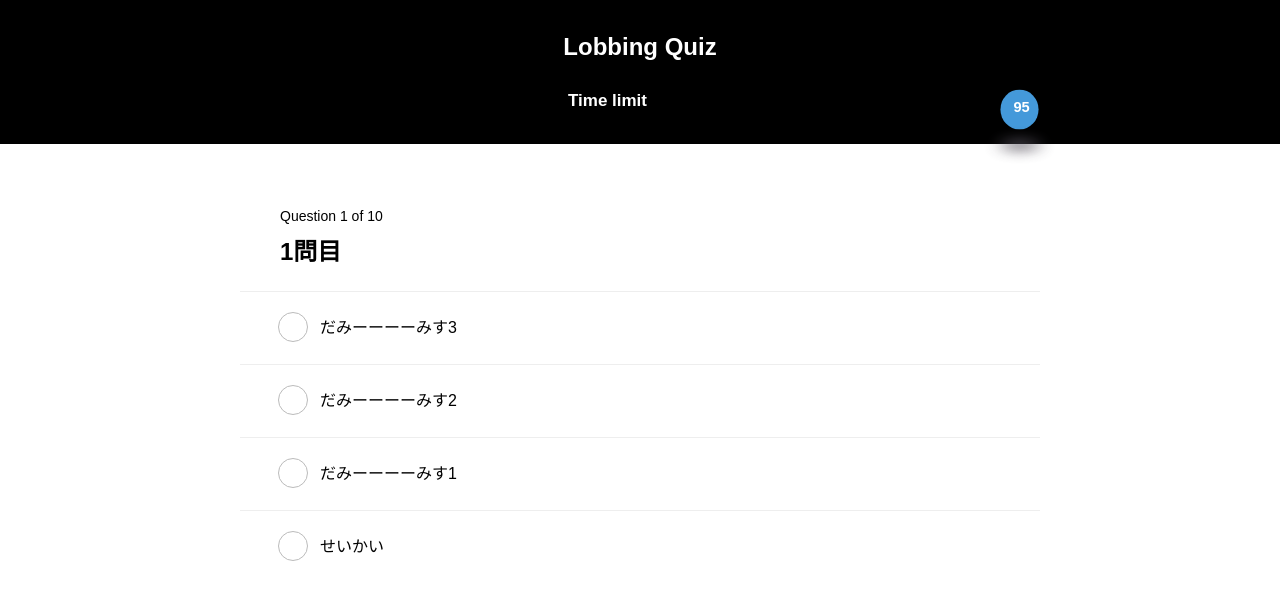
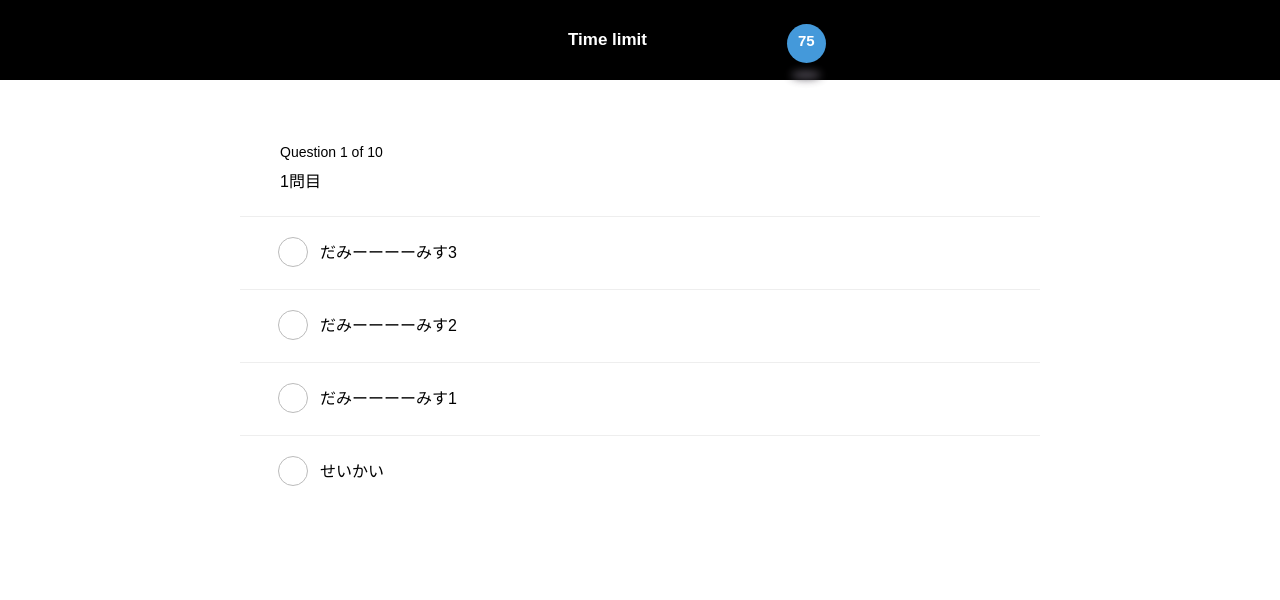
Before and after one commit to koki-table/react-quiz, a React (Create React App) app: page / in a window 1280 px wide. Shown: the top 600 px of the page. Built offline with nearby package versions, Linux system fonts and the light colour scheme; no server answers.

Commit message:
アニメーション追加　css調整

```diff
--- a/package.json
+++ b/package.json
@@ -3,6 +3,7 @@
   "version": "2.0.0",
   "private": false,
   "dependencies": {
+    "animejs": "^3.2.1",
     "firebase": "^9.6.11",
     "prop-types": "^15.6.2",
     "react": "^16.5.2",
--- a/public/index.html
+++ b/public/index.html
@@ -27,6 +27,8 @@
     </noscript>
     <div id="root"></div>
 
+
+
     <!-- <section>
       <div class="timer-text">読み込み中…</div>
     </section> -->
--- a/src/App.css
+++ b/src/App.css
@@ -5,7 +5,7 @@
 
 .App-header {
   background-color: #000;
-  padding: 13px;
+  /* padding: 13px; */
   color: white;
   text-align: center;
   /* display: flex; */
@@ -32,12 +32,21 @@
 
 /* logo */
 .bound-animation {
-  position: relative;
   width: 26%;
   min-height: 20px;
   position: absolute;
-  top: 103px;
-  right: 94px;
+  top: 33px;
+  right: 24%;
+}
+
+.bound-animation--rolling {
+  width: 26%;
+  min-height: 20px;
+  position: absolute;
+  top: 64px;
+  right: 24%;
+  bottom: 64px;
+  z-index: 1;
 }
 
 /*ボール*/
@@ -59,12 +68,14 @@
 
 .ball span {
   position: absolute;
-  top: -2px;
-  right: 9px;
+  top: 8px;
+  right: -57px;
   left: 0;
+  display: flex;
   font-weight: 700;
   font-size: 15px;
   text-align: right;
+  justify-content: center;
 }
 
 @keyframes bound-anim {
@@ -99,7 +110,7 @@
   bottom: -63px;
   margin: auto;
   width: 30px;
-  height: 10px;
+  height: 8px;
   border-radius: 50%;
   background: #58535E;
   -webkit-filter: blur(6px);
@@ -122,17 +133,23 @@
 }
 
 /* timer */
+.timer {
+  /* font-weight: 700;
+  font-size: 20px;
+  margin: 10px 0 10px -65px; */
+  font-weight: 700;
+  font-size: 20px;
+  margin: 0 0 0 -65px;
+  /* padding: 10px 0; */
+}
+
 .timer-container {
   display: flex;
   justify-content: center;
   align-items: center;
+  padding: 20px 0;
 }
 
-.timer {
-  font-weight: 700;
-  font-size: 20px;
-  margin: 10px 0 10px -65px;
-}
 
 .timer-text {
   font-size: 17px;
--- a/src/App.js
+++ b/src/App.js
@@ -4,12 +4,14 @@ import quizMistake from './api/quizMistake';
 import Quiz from './components/Quiz';
 import Result from './components/Result';
 import Mistake from './components/Mistake';
+import Rolling from './components/Rolling';
 // eslint-disable-next-line no-unused-vars
 // import logo from './svg/logo.svg';
 import './App.css';
 // eslint-disable-next-line no-unused-vars
 import { element } from 'prop-types';
 import ReactDOM from 'react-dom'
+import { CSSTransitionGroup } from 'react-transition-group';
 
 class App extends Component {
   constructor(props) {
@@ -24,7 +26,7 @@ class App extends Component {
       answer: '',
       answersCount: {},
       result: '',
-      timerCount: 100,
+      timerCount: 80,
     };
 
     this.handleAnswerSelected = this.handleAnswerSelected.bind(this);
@@ -297,7 +299,7 @@ class App extends Component {
       //カウントダウン
       if(counterTimer > 0) {
 
-        if (this.state.mistake) {
+        if (this.state.mistake || this.state.result) {
           // this.setState.timerCount = 44
           console.log("ddddd")
           clearTimeout(timerCountDown);
@@ -323,17 +325,67 @@ class App extends Component {
             mistakeText: quizMistakeText[2],
             mistakeCount: quizMistakeCount[2]
           });
+          return;
         } else if (this.state.questionId === 3) {
           this.setState({
             mistake: [],
             mistakeText: quizMistakeText[3],
             mistakeCount: quizMistakeCount[3]
           });
+        } else if (this.state.questionId === 4) {
+          this.setState({
+            mistake: [],
+            mistakeText: quizMistakeText[4],
+            mistakeCount: quizMistakeCount[4]
+          });
+        } else if (this.state.questionId === 5) {
+          this.setState({
+            mistake: [],
+            mistakeText: quizMistakeText[5],
+            mistakeCount: quizMistakeCount[5]
+          });
+        } else if (this.state.questionId === 6) {
+          this.setState({
+            mistake: [],
+            mistakeText: quizMistakeText[6],
+            mistakeCount: quizMistakeCount[6]
+          });
+        } else if (this.state.questionId === 7) {
+          this.setState({
+            mistake: [],
+            mistakeText: quizMistakeText[7],
+            mistakeCount: quizMistakeCount[7]
+          });
+        } else if (this.state.questionId === 8) {
+          this.setState({
+            mistake: [],
+            mistakeText: quizMistakeText[8],
+            mistakeCount: quizMistakeCount[8]
+          });
+        } else if (this.state.questionId === 9) {
+          this.setState({
+            mistake: [],
+            mistakeText: quizMistakeText[9],
+            mistakeCount: quizMistakeCount[9]
+          });
+        } else if (this.state.questionId === 10) {
+          this.setState({
+            mistake: [],
+            mistakeText: quizMistakeText[10],
+            mistakeCount: quizMistakeCount[10]
+          });
         }
       };
 
       //JSXの中身
       const elm = (
+      <CSSTransitionGroup
+      transitionName="fade"
+      transitionEnterTimeout={800}
+      transitionLeaveTimeout={500}
+      transitionAppear
+      transitionAppearTimeout={800}
+      >
       <section className="timer-container">
         <p className='timer-text'>{ text }</p>
         <div className="bound-animation">
@@ -341,6 +393,7 @@ class App extends Component {
             <span className="shadow"></span>
           </div>
       </section>
+      </CSSTransitionGroup>
       );
 
       if (!this.state.mistake) {
@@ -351,19 +404,23 @@ class App extends Component {
 
     //タイマー処理
     // 第一引数に処理、第二引数が時間
+    if (!this.state.mistake) {
     setInterval(timerCountDown, 1000);
+    }
   }
 
   render() {
     return (
       <div className="App">
         <div className="App-header">
+          <Rolling/>
+
           {/* <img src={logo} className="App-logo" alt="logo" /> */}
           {/* <div className="bound-container">
             <span className="ball"></span>
             <span className="shadow"></span>
           </div> */}
-          <h2>Lobbing Quiz</h2>
+          {/* <h2>Lobbing Quiz</h2> */}
           <div className='timer'></div>
         </div>
         {this.judgment()}
--- a/src/components/Question.js
+++ b/src/components/Question.js
@@ -2,7 +2,7 @@ import React from 'react';
 import PropTypes from 'prop-types';
 
 function Question(props) {
-  return <h2 className="question">{props.content}</h2>;
+  return <p className="question">{props.content}</p>;
 }
 
 Question.propTypes = {
--- /dev/null
+++ b/src/components/Rolling.js
@@ -0,0 +1,78 @@
+import React from 'react';
+// import PropTypes from 'prop-types';
+import anime from 'animejs/lib/anime.es.js'
+
+function Rolling() {
+    // ローディングアニメーション/////////////////////////////////////////////////
+// eslint-disable-next-line no-unused-vars
+const logo = document.getElementById('logo')
+// const startAnimation = document.getElementById('startAnimation')
+
+window.onload = function() {
+  // timelineデフォルトのパラメーターを設定
+  let timeline = anime.timeline({
+    targets: '.st0',
+    direction: 'normal',
+    loop: false
+  })
+  // 線画部分のアニメーションを設定
+  timeline.add({
+    strokeDashoffset: [anime.setDashoffset, 0],
+    easing: 'easeInOutSine',
+    fill: ['transparent', 'transparent'], // 塗りつぶしを透明のままにする
+    duration: 300,
+    delay: function(el, i) {
+      return i * 150
+    }
+  })
+  // 塗りつぶしのアニメーションを設定
+  timeline.add(
+    {
+      easing: 'easeInOutSine',
+      fill: ['transparent', '#000000'],
+      duration: 500
+    },
+    '-=200'
+  ) // ひとつ前のアニメーションが終わる200ミリ秒前に開始する
+
+  setTimeout(function() {
+    document.getElementsByClassName('sec-loading')[0].classList.add('end')
+  }, 1800)
+}
+  return <div className="sec-loading">
+      <div class="bound-animation--rolling"><span class="ball"></span><span class="shadow"></span></div>
+  <div className="container">
+    <svg id="logo" data-name="レイヤー 1" xmlns="http://www.w3.org/2000/svg" viewBox="0 0 372.67 95.36">
+      <g id="text-full">
+        <g id="text-1">
+          <path className="st0" d="M60.21,71.41H11.57A5.59,5.59,0,0,1,9.43,71a5.21,5.21,0,0,1-1.7-1.13,5.38,5.38,0,0,1-1.13-1.7A5.57,5.57,0,0,1,6.19,66V12.59H16.86V60.74H60.21Z"/>
+        </g>
+        <g id="text-2">
+          <path className="st0" d="M115.09,56.44a16.11,16.11,0,0,1-.7,4.94,14.53,14.53,0,0,1-1.84,3.86,12.87,12.87,0,0,1-2.67,2.83A15.74,15.74,0,0,1,106.7,70a16.51,16.51,0,0,1-6.58,1.44H80.88A17.12,17.12,0,0,1,76,70.63a14.1,14.1,0,0,1-8.59-7.2,14.86,14.86,0,0,1-1.5-7V42a14.78,14.78,0,0,1,1.5-7,14.43,14.43,0,0,1,3.73-4.64A14.22,14.22,0,0,1,76,27.85a17.12,17.12,0,0,1,4.84-.78h19.24a15,15,0,0,1,7,1.48,13.82,13.82,0,0,1,4.64,3.71,14.76,14.76,0,0,1,2.56,4.86,16.94,16.94,0,0,1,.8,4.88ZM104.43,42.08a4.37,4.37,0,0,0-1.11-3.28,4.45,4.45,0,0,0-3.2-1.07H81a4.47,4.47,0,0,0-3.24,1.09A4.31,4.31,0,0,0,76.62,42V56.44A3.86,3.86,0,0,0,81,60.74h19.16a4.29,4.29,0,0,0,3.24-1.1,4.45,4.45,0,0,0,1.07-3.2Z"/>
+        </g>
+        <g id="text-3">
+          <path className="st0" d="M173,56.44a15.93,15.93,0,0,1-.34,3.2A17.13,17.13,0,0,1,171.61,63a15.34,15.34,0,0,1-1.91,3.18,12.7,12.7,0,0,1-2.83,2.68A13.94,13.94,0,0,1,163,70.71a15.93,15.93,0,0,1-4.92.7H138.88a16,16,0,0,1-3.2-.35A16.28,16.28,0,0,1,132.34,70a15.74,15.74,0,0,1-3.18-1.9,13.2,13.2,0,0,1-2.69-2.83,14,14,0,0,1-1.86-3.86,16.11,16.11,0,0,1-.7-4.94V8.33h10.66V56.44a4.13,4.13,0,0,0,1.23,3.14,4.33,4.33,0,0,0,3.08,1.16h19.24a4.09,4.09,0,0,0,3.13-1.19,4.34,4.34,0,0,0,1.13-3.11V42a4.13,4.13,0,0,0-1.19-3.14,4.29,4.29,0,0,0-3.07-1.13H138.88V27.07h19.24a16.25,16.25,0,0,1,9.72,3.34,12.6,12.6,0,0,1,2.66,2.83,14.56,14.56,0,0,1,1.85,3.84A16.25,16.25,0,0,1,173,42Z"/>
+        </g>
+        <g id="text-4">
+          <path className="st0" d="M231,56.44a16,16,0,0,1-.35,3.2A16.44,16.44,0,0,1,229.61,63a15.79,15.79,0,0,1-1.91,3.18,12.7,12.7,0,0,1-2.83,2.68A14,14,0,0,1,221,70.71a15.93,15.93,0,0,1-4.92.7H196.88a15.89,15.89,0,0,1-3.2-.35,16.17,16.17,0,0,1-6.53-3,13.15,13.15,0,0,1-2.68-2.83,14.28,14.28,0,0,1-1.87-3.86,16.42,16.42,0,0,1-.7-4.94V8.33h10.67V56.44a4.13,4.13,0,0,0,1.23,3.14,4.32,4.32,0,0,0,3.08,1.16h19.23a4.09,4.09,0,0,0,3.14-1.19,4.34,4.34,0,0,0,1.13-3.11V42a4.13,4.13,0,0,0-1.19-3.14,4.32,4.32,0,0,0-3.08-1.13H196.88V27.07h19.23a16,16,0,0,1,3.2.35,15.7,15.7,0,0,1,3.34,1.09,15.29,15.29,0,0,1,3.18,1.9,12.87,12.87,0,0,1,2.67,2.83,14.54,14.54,0,0,1,1.84,3.84A15.93,15.93,0,0,1,231,42Z"/>
+        </g>
+        <g id="text-5">
+          <path className="st0" d="M251,18H240.31V8.33H251Zm0,53.45H240.31V27.07H251Z"/>
+        </g>
+        <g id="text-6">
+          <path className="st0" d="M310.32,71.41H299.66V46.8a9.29,9.29,0,0,0-.72-3.75A8.7,8.7,0,0,0,297,40.2a8.28,8.28,0,0,0-2.89-1.83,10,10,0,0,0-3.59-.64H271.85V71.41H261.19v-39a5.1,5.1,0,0,1,.41-2.07,5,5,0,0,1,1.15-1.68,5.3,5.3,0,0,1,1.72-1.13,5.41,5.41,0,0,1,2.09-.41h24a21.48,21.48,0,0,1,4.24.45A20.16,20.16,0,0,1,299.27,29a21.52,21.52,0,0,1,4.18,2.54A17,17,0,0,1,307,35.25a18.21,18.21,0,0,1,2.44,5.07,21.59,21.59,0,0,1,.9,6.48Z"/>
+        </g>
+        <g id="text-7">
+          <path className="st0" d="M367.91,75.67a16.17,16.17,0,0,1-.7,5,14.46,14.46,0,0,1-1.84,3.85,12.66,12.66,0,0,1-2.67,2.83,15.34,15.34,0,0,1-3.18,1.91,16.88,16.88,0,0,1-3.36,1.09,16.27,16.27,0,0,1-3.22.34H333.7V80h19.24a4.3,4.3,0,0,0,3.24-1.11,4.43,4.43,0,0,0,1.07-3.2V42a3.81,3.81,0,0,0-4.31-4.27H333.7a4.1,4.1,0,0,0-3.11,1.21A4.26,4.26,0,0,0,329.44,42V56.44a3.86,3.86,0,0,0,4.35,4.3h19.15V71.41H333.7a16,16,0,0,1-3.2-.35A16.48,16.48,0,0,1,327.16,70a15.74,15.74,0,0,1-3.18-1.9,12.6,12.6,0,0,1-2.66-2.83,14.54,14.54,0,0,1-1.85-3.86,16.42,16.42,0,0,1-.7-4.94V42a16,16,0,0,1,.35-3.2,16.48,16.48,0,0,1,1.09-3.34,15.34,15.34,0,0,1,1.91-3.18A12.66,12.66,0,0,1,325,29.61a14.33,14.33,0,0,1,3.83-1.84,15.93,15.93,0,0,1,4.92-.7h19.24a16.31,16.31,0,0,1,3.22.35,15.68,15.68,0,0,1,3.36,1.09,15.29,15.29,0,0,1,3.18,1.9,12.87,12.87,0,0,1,2.67,2.83,14.54,14.54,0,0,1,1.84,3.84,15.93,15.93,0,0,1,.7,4.92Z"/>
+        </g>
+      </g>
+    </svg>
+  </div>
+</div>;
+}
+
+// Question.propTypes = {
+//   content: PropTypes.string.isRequired
+// };
+
+export default Rolling;
--- a/src/index.css
+++ b/src/index.css
@@ -57,13 +57,14 @@ body {
 
 /* Result Component */
 .container.result {
-  /* background-color: #000; */
+  background-color: #000;
   color: #fff;
-  height: calc(100vh - 101px);
+  height: calc(100vh - 85px);
 }
 
 .result {
-  padding: 2.0rem 1.5rem 1.5em;
+  /* padding: 2.0rem 1.5rem 1.5em; */
+  padding: 1.2rem 1.5rem;
 }
 
 .result__heading p {
@@ -73,7 +74,7 @@ body {
   font-weight: 700;
   text-align: center;
   margin: 0 0 25px;
-  color: #000;
+  /* color: #000; */
 }
 
 .result__body {
@@ -208,7 +209,7 @@ body {
 .container.mistake {
   background-color: #000;
   color: #fff;
-  height: calc(100vh - 101px);
+  height: calc(100vh - 85px);
 }
 
 .mistake {
@@ -323,3 +324,78 @@ body {
   font-weight: 800;
   font-size: 12px;
 }
+
+/* ローディングアニメーション */
+body {
+  opacity: 1;
+  transition: ease-in-out 1.4s;
+}
+
+.sec-loading {
+  position: fixed;
+  top: 0;
+  left: 0;
+  z-index: 999;
+  display: flex;
+  align-content: center;
+  align-items: center;
+  justify-content: center;
+  width: 100%;
+  height: 100%;
+  padding-bottom: 30px;
+  background-color: #f7f7f7;
+}
+
+.button {
+  width: 30%;
+  height: 2rem;
+  margin: 0 auto;
+}
+
+#logo .st0 {
+  fill: transparent;
+  stroke: #222;
+  stroke-width: 1px;
+}
+
+svg {
+  width: 145px;
+  background-color: #f7f7f7;
+}
+
+.end {
+  visibility: hidden;
+  opacity: 0;
+  -webkit-transition: ease-in-out 0.3s;
+  -moz-transition: ease-in-out 0.3s;
+  -ms-transition: ease-in-out 0.3s;
+  -o-transition: ease-in-out 0.3s;
+  transition: ease-in-out 0.3s;
+}
+
+.sec-loading--last {
+  visibility: hidden;
+  opacity: 0;
+  -webkit-transition: ease-in-out 0.3s;
+  -moz-transition: ease-in-out 0.3s;
+  -ms-transition: ease-in-out 0.3s;
+  -o-transition: ease-in-out 0.3s;
+  transition: ease-in-out 0.3s;
+
+}
+
+#logo--another .st1 {
+  fill: transparent;
+  stroke: #222;
+  stroke-width: 1px;
+}
+
+.is-active {
+  visibility: visible;
+  opacity: 1;
+  -webkit-transition: ease-in-out 0.3s;
+  -moz-transition: ease-in-out 0.3s;
+  -ms-transition: ease-in-out 0.3s;
+  -o-transition: ease-in-out 0.3s;
+  transition: ease-in-out 0.3s;
+}
--- a/src/index.js
+++ b/src/index.js
@@ -7,9 +7,12 @@ import * as serviceWorker from './serviceWorker';
 import { initializeApp } from "firebase/app";
 import { getAnalytics } from "firebase/analytics";
 // import Timer from './Timer';
+// import anime from 'animejs/lib/anime.es.js'
 
 ReactDOM.render(<App />, document.getElementById('root'));
 // ReactDOM.render(<Timer />, document.querySelector('.text'));
+
+
 
 // If you want your app to work offline and load faster, you can change
 // unregister() to register() below. Note this comes with some pitfalls.
```
Also changed, not shown: 1 other file (tests, documents, lock files or other folders).
